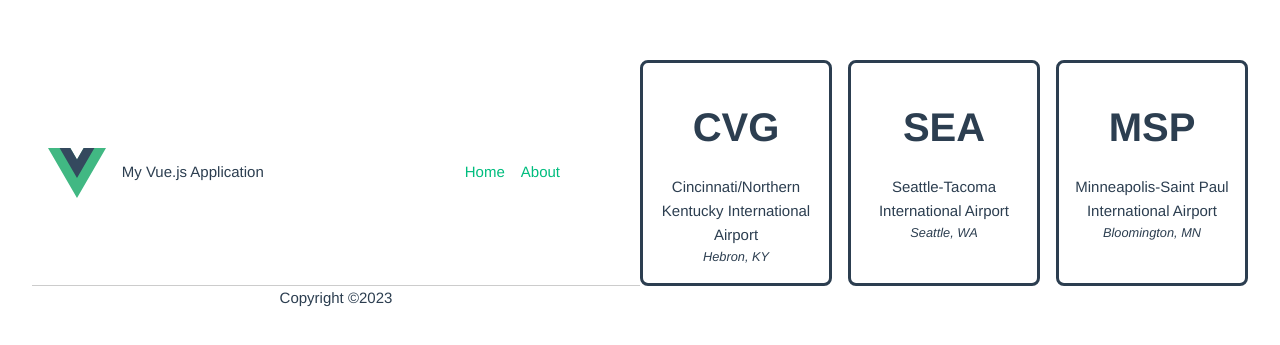
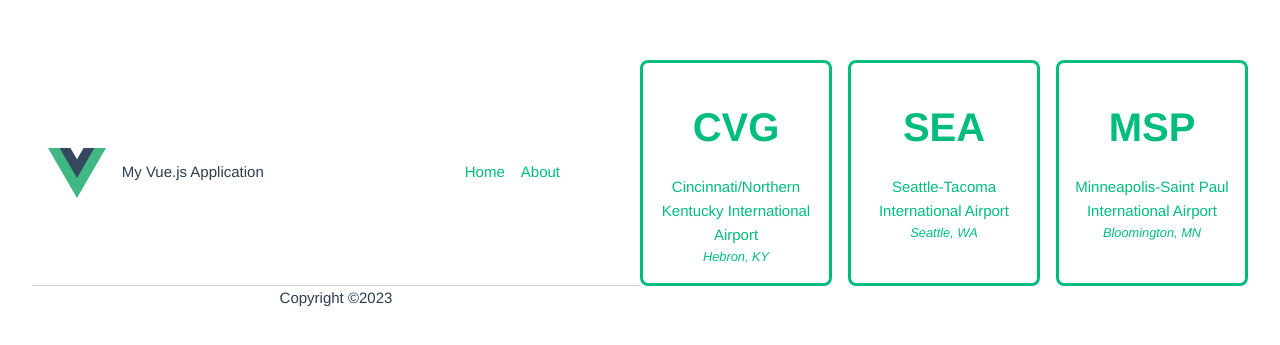
Before and after one commit to wyattvo2019/Convert-PythonVueJS-To-VueJS, a Vue app: page / in a window 1280 px wide. Shown: the part 245-590 px from the top of the page. Built offline with nearby package versions, Linux system fonts and the light colour scheme.

Commit message:
Click to Airport to go to AirportDetail

```diff
--- a/src/views/AirportDetail.vue
+++ b/src/views/AirportDetail.vue
@@ -1,5 +1,5 @@
 <template>
-  <div>
+  <div v-if="airport">
     <p>{{ airport.name }} ({{ airport.abbreviation }})</p>
     <p>Located in {{ airport.city }}, {{ airport.state }}</p>
     <router-view />
@@ -7,15 +7,22 @@
 </template>
 
 <script>
-import { computed } from 'vue'
+import { computed, onMounted } from 'vue'
 import { useRoute } from 'vue-router'
 import airports from '@/data/airports.js'
+import router from '@/router'
 export default {
   setup() {
     const route = useRoute()
     const airport = computed(() => {
       return airports.filter(a => a.abbreviation === route.params.code.toUpperCase())[0]
     })
+    onMounted(() => {
+   	if (!airport.value) {
+   		// Navigate to 404 page here
+       router.push({ name: 'PageNotFound' })
+   	}
+   })
     return { airport }
   }
 }
--- a/src/views/Home.vue
+++ b/src/views/Home.vue
@@ -1,13 +1,16 @@
 <!-- eslint-disable vue/multi-word-component-names -->
 <template>
   <div class="wrapper">
-    <div v-for="airport in airports"
+    <router-link
+      v-for="airport in airports"
       :key="airport.abbreviation"
-      class="airport">
+      class="airport"
+      :to="{ name: 'AirportDetail', params: { code: airport.abbreviation } }"
+    >
       <p>{{ airport.abbreviation }}</p>
       <p>{{ airport.name }}</p>
       <p>{{ airport.city }}, {{ airport.state }}</p>
-    </div>
+    </router-link>
   </div>
 </template>
 
```
